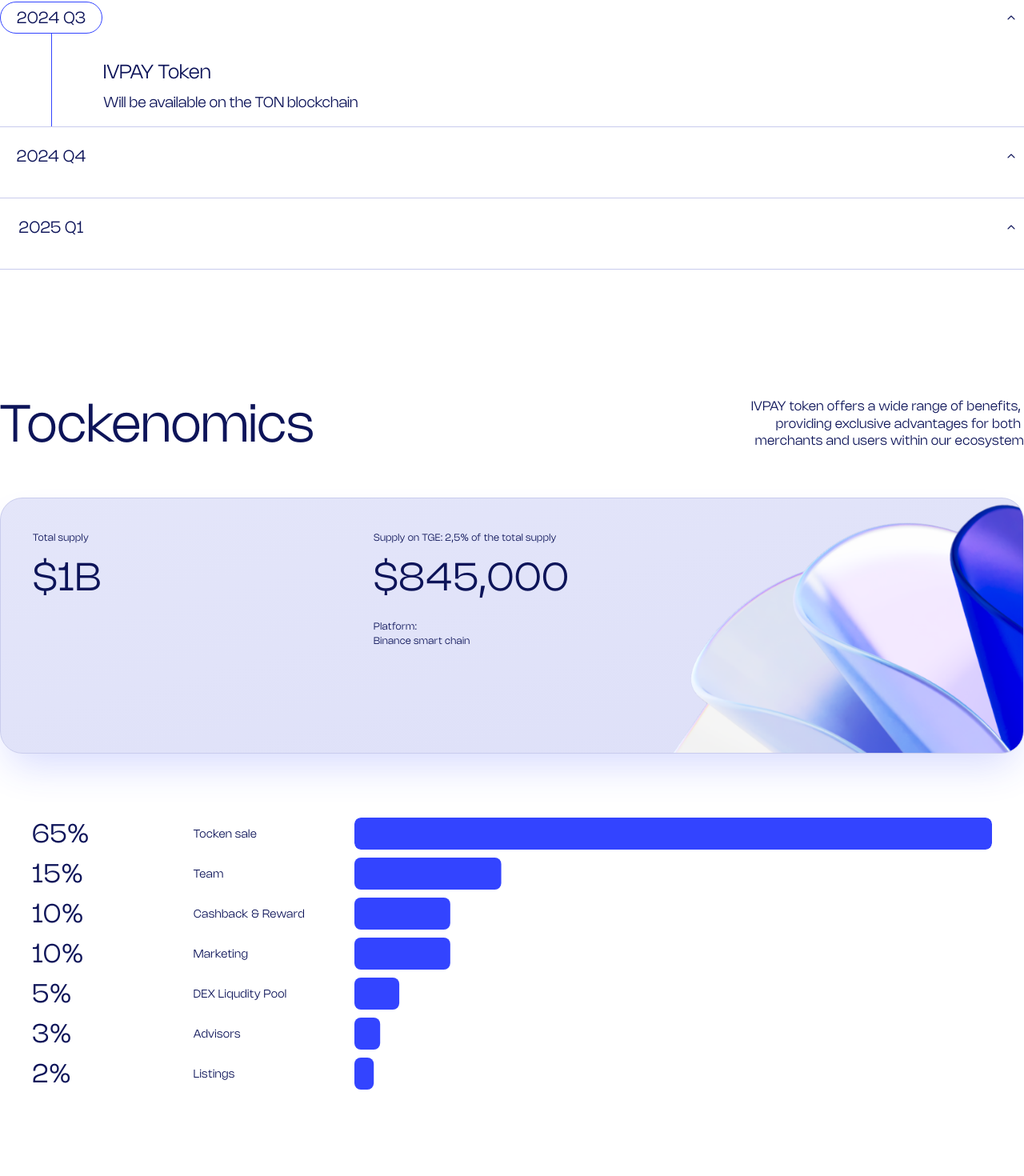
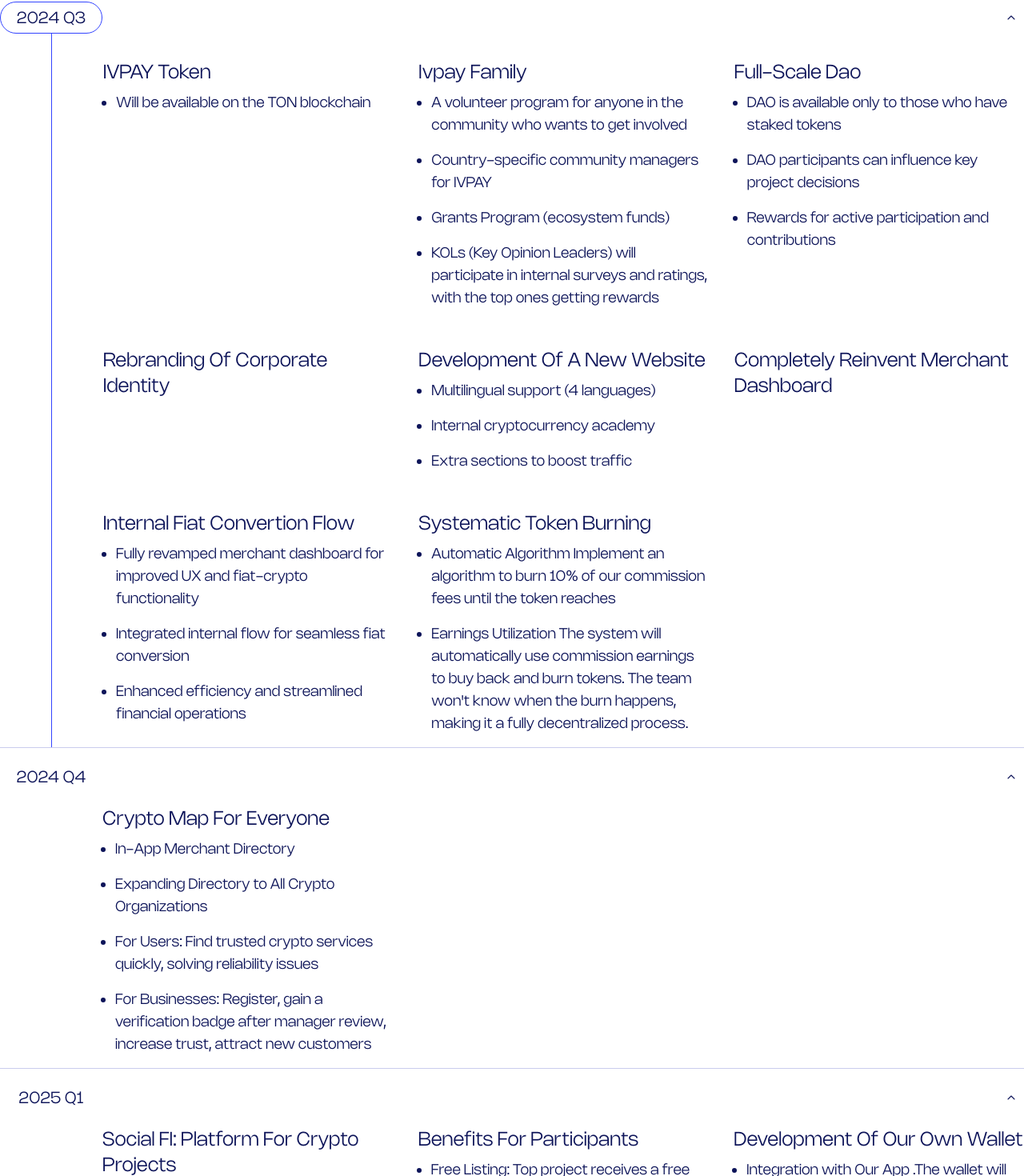
Before and after one commit to fedorivanenko/ivpay-website, a Next.js app: page /ecosystem in a window 1280 px wide. Shown: the part 918-2388 px from the top of the page at 80% size. Built offline with nearby package versions, Linux system fonts and the light colour scheme; what tailwind-gradient-mask-image would draw is missing.

Commit message:
add roadmap

```diff
--- a/components/blocks/ecosytem-roadmap-block.tsx
+++ b/components/blocks/ecosytem-roadmap-block.tsx
@@ -33,7 +33,7 @@
             defaultValue={roadmapList.map(item => item.id)}
           >
             {roadmapList.map((quarter, index) =>
-              //TODO: reduce boilerplate with with cn(className)
+              //TODO: switch borders to cn(className). fck. I must be very tired when I've been writing this crap
               index === 0 ? (
                 <MotionWrapper
                   key={quarter.id}
@@ -52,19 +52,18 @@
                     />
                   </AccordionTrigger>
                   <AccordionContent className="py-0">
-                    <div className="ml-16 grid grid-cols-1 border-l border-accent py-4 pl-16 lg:grid-cols-3">
+                    <div className="ml-16 grid grid-cols-1 border-l border-accent py-4 pl-16 lg:grid-cols-3 gap-x-8 gap-y-12">
                       {quarter.items.map((item) => (
                         <div
                           key={item.id}
                           className="flex flex-col lg:space-y-2"
                         >
-                          <h4 className="text-2xl">
+                          <h4 className="text-2xl capitalize">
                             {item.title}
                           </h4>
-                          <ul className="flex flex-col space-y-2">
+                          <ul className="flex flex-col space-y-4 list-disc list-outside pl-4">
                             {item.list.map((listItem, index) => (
-                              <li key={index}>
-                                <p className="text-lg">{listItem}</p>
+                              <li key={index} className="text-lg">{listItem}
                               </li>
                             ))}
                           </ul>
@@ -88,19 +87,18 @@
                     </h3>
                   </AccordionTrigger>
                   <AccordionContent>
-                    <div className="ml-32 grid grid-cols-1 lg:grid-cols-3">
+                    <div className="ml-32 grid grid-cols-1 lg:grid-cols-3 gap-x-8 gap-y-12">
                       {quarter.items.map((item) => (
                         <div
                           key={item.id}
                           className="flex flex-col lg:space-y-2"
                         >
-                          <h4 className="text-2xl">
+                          <h4 className="text-2xl capitalize">
                             {item.title}
                           </h4>
-                          <ul className="flex flex-col space-y-2">
+                          <ul className="flex flex-col space-y-4 list-disc list-outside pl-4">
                             {item.list.map((listItem, index) => (
-                              <li key={index}>
-                                <p className="text-lg">{listItem}</p>
+                              <li key={index} className="text-lg">{listItem}
                               </li>
                             ))}
                           </ul>
--- a/components/data-providers/roadmap-provider.ts
+++ b/components/data-providers/roadmap-provider.ts
@@ -4,26 +4,129 @@
     list: string[]
 }
 
-export type RoadmapQarterType = {
+export type RoadmapQuarterType = {
     id: string,
     title: string
     items: RoadmapItemType[]
 }
 
-export const roadmapList: RoadmapQarterType[] = [
-    { id: '2024q3', title: "2024 Q3", items: [
+export const roadmapList: readonly RoadmapQuarterType[] = [
+    {
+        id: '2024q3',
+        title: "2024 Q3",
+        items: [
             {
                 id: "tocken",
                 title: "IVPAY Token",
                 list: [
                     'Will be available on the TON blockchain'
                 ]
+            },
+            {
+                id: "family",
+                title: "ivpay family",
+                list: [
+                    "A volunteer program for anyone in the community who wants to get involved",
+                    "Country-specific community managers for IVPAY",
+                    "Grants Program (ecosystem funds)",
+                    "KOLs (Key Opinion Leaders) will participate in internal surveys and ratings, with the top ones getting rewards"
+                ]
+            },
+            {
+                id: "dao",
+                title: "full-scale dao",
+                list: [
+                    "DAO is available only to those who have staked tokens",
+                    "DAO participants can influence key project decisions",
+                    "Rewards for active participation and contributions"
+                ]
+            },
+            {
+                id: "rebrand",
+                title: "Rebranding of corporate identity",
+                list: []
+            },
+            {
+                id: "website",
+                title: "Development of a new website",
+                list: [
+                    "Multilingual support (4 languages)",
+                    "Internal cryptocurrency academy",
+                    "Extra sections to boost traffic"
+                ]
+            },
+            {
+                id: "dashboard",
+                title: "Completely reinvent merchant dashboard",
+                list: []
+            },
+            {
+                id: 'convertion',
+                title: "Internal Fiat convertion flow",
+                list: [
+                    "Fully revamped merchant dashboard for improved UX and fiat-crypto functionality",
+                    "Integrated internal flow for seamless fiat conversion",
+                    "Enhanced efficiency and streamlined financial operations"
+                ]
+            },
+            {
+                id: "burning",
+                title: "Systematic token burning",
+                list: [
+                    "Automatic Algorithm Implement an algorithm to burn 10% of our commission fees until the token reaches",
+                    "Earnings Utilization The system will automatically use commission earnings to buy back and burn tokens. The team won't know when the burn happens, making it a fully decentralized process."
+                ]
             }
-    ]},
-    { id: '2024q4', title: "2024 Q4", items: [
-
-    ]},
-    { id: '2025q1', title: "2025 Q1", items: [
-
-    ]},
-] as const
+        ]
+    },
+    {
+        id: '2024q4',
+        title: "2024 Q4",
+        items: [
+            {
+                id:"map",
+                title: "Crypto map for everyone",
+                list: [
+                    "In-App Merchant Directory",
+                    "Expanding Directory to All Crypto Organizations",
+                    "For Users: Find trusted crypto services quickly, solving reliability issues",
+                    "For Businesses: Register, gain a verification badge after manager review, increase trust, attract new customers"
+                ]
+            }
+        ]
+    },
+    {
+        id: '2025q1',
+        title: "2025 Q1",
+        items: [
+            {
+                id: "social",
+                title: "Social FI: Platform for crypto projects",
+                list: [
+                    "Crypto projects register on our platform, complete tasks, and earn points.",
+                    "Holding $IVPAY Tokens: Points awarded based on the number of $IVPAY tokens held.",
+                    "Social Media Activities: Points for reposts, giveaways, and videos mentioning $IVPAY.",
+                    "Paying with $IVPAY Tokens: Points for transactions using $IVPAY."
+                ]
+            },
+            {
+                id: "benefits",
+                title: "Benefits for Participants",
+                list: [
+                    "Free Listing: Top project receives a free listing on ivendPay.",
+                    "Increased Visibility: Active engagement with ivendPay community increases project visibility.",
+                    "Attracting Investors: High leaderboard positions attract potential investors and partners."
+                ]
+            },
+            {
+                id: "wallet",
+                title:"Development of our own wallet",
+                list: [
+                    "Integration with Our App .The wallet will be fully integrated into our app",
+                    "Transfers. Enables transfers within the app",
+                    "Exchanges and Cross-Swaps. Provides the ability to exchange and cross-swap between different networks"
+                ]
+            }
+        ]
+    }
+] as const;
--- a/components/elements/menu.tsx
+++ b/components/elements/menu.tsx
@@ -103,7 +103,7 @@
         url: "/about",
         order: 1,
       },
-      { id: "ecosystem", label: "Ecosystem", url: "/ecosystem", order: 2 },
+      { id: "ecosystem", label: "Ecosystem", url: "/ecosystem", description:"We're all changing the new era of cryptopayments", order: 2 },
       //{ id: "press", label: "Press", url: "/", order: 3 },
       { id: "privacy", label: "Privacy policy", url: "/privacy", order: 4 },
       { id: "terms", label: "Terms of use", url: "/terms", order: 5 },
@@ -118,12 +118,13 @@
         id: "demo",
         label: "Schedule a demo",
         url: "https://calendly.com/fredpay",
+        description: "Arrange a meeting with our sales team",
         order: 1,
       },
-      { id: "developers", label: "Developers", url: "https://ivendpay.stoplight.io/docs/ivendpay-api/55671bfa13c1a-ivend-pay-api", order: 2 },
-      { id: "faq", label: "FAQ", description: undefined, url: "https://help.ivendpay.com/en/collections/2-getting-started", order: 3 },
-      { id: "support", label: "Support", url: "https://help.ivendpay.com/", order: 4 },
-      { id: "contact", label: "Contact us", url: "/contact", order: 5 },
+      { id: "developers", label: "Developers", description:"Get details of API and more", url: "https://ivendpay.stoplight.io/docs/ivendpay-api/55671bfa13c1a-ivend-pay-api", order: 2 },
+      { id: "faq", label: "FAQ", description: "Frequently asked questions", url: "https://help.ivendpay.com/en/collections/2-getting-started", order: 3 },
+      { id: "support", label: "Support", description:"Find answers to your questions", url: "https://help.ivendpay.com/", order: 4 },
+      { id: "contact", label: "Contact us", description: "Leave your contact and we will get back to you.", url: "/contact", order: 5 },
     ],
   },
   { id: "pricing", label: "Pricing", order: 5, url: "/pricing", only: 'menuOnly' },
```
Lines whose indentation alone changed are shown as unchanged.
